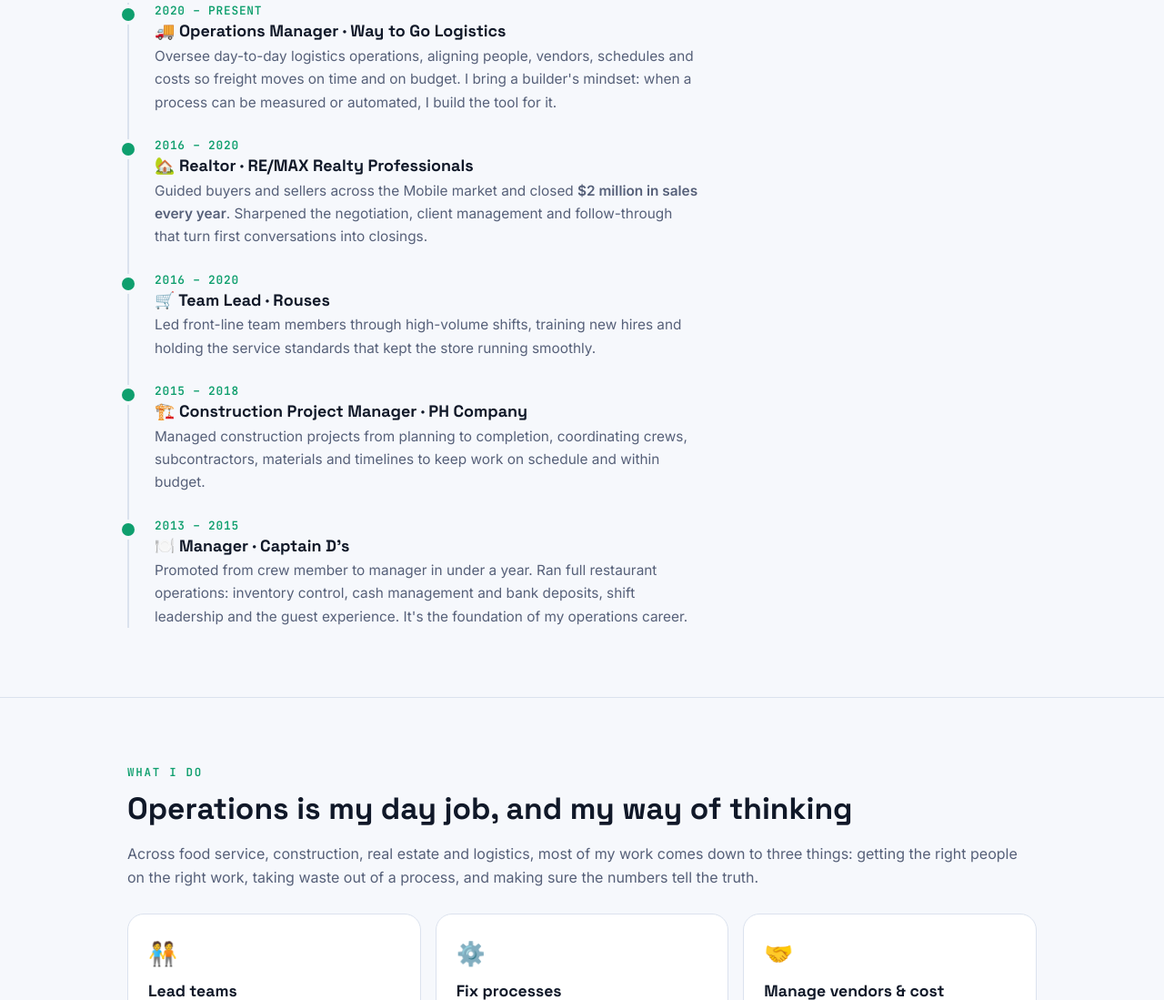
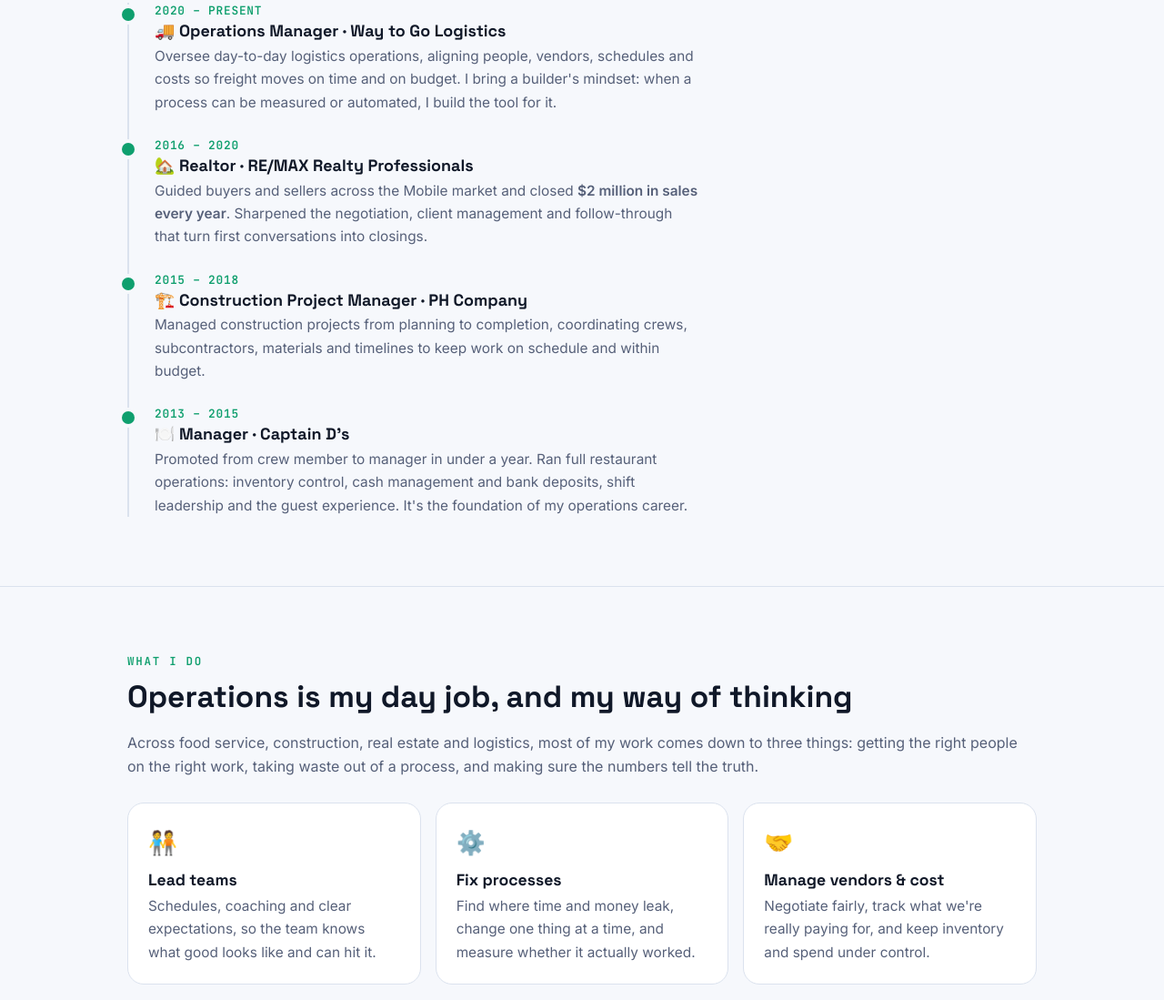
Before and after one commit to demetriusreynolds251-maker/demetriusreynolds251-maker.github.io, a plain HTML site: page index.html in a window 1280 px wide. Shown: the part 1902-3001 px from the top of the page at 91% size. Drawn offline with Linux system fonts and the light colour scheme.

Commit message:
Remove Rouses from My path
Co-Authored-By: Claude Opus 5.5 <noreply@anthropic.com>

```diff
--- a/index.html
+++ b/index.html
@@ -118,7 +118,6 @@ footer{padding:36px 0 54px;color:var(--muted);font-size:.86rem;border-top:1px so
   <div class="path">
     <div class="step reveal"><div class="yr">2020 – PRESENT</div><h3>🚚 Operations Manager · Way to Go Logistics</h3><p>Oversee day-to-day logistics operations, aligning people, vendors, schedules and costs so freight moves on time and on budget. I bring a builder's mindset: when a process can be measured or automated, I build the tool for it.</p></div>
     <div class="step reveal"><div class="yr">2016 – 2020</div><h3>🏡 Realtor · RE/MAX Realty Professionals</h3><p>Guided buyers and sellers across the Mobile market and closed <b>$2 million in sales every year</b>. Sharpened the negotiation, client management and follow-through that turn first conversations into closings.</p></div>
-    <div class="step reveal"><div class="yr">2016 – 2020</div><h3>🛒 Team Lead · Rouses</h3><p>Led front-line team members through high-volume shifts, training new hires and holding the service standards that kept the store running smoothly.</p></div>
     <div class="step reveal"><div class="yr">2015 – 2018</div><h3>🏗️ Construction Project Manager · PH Company</h3><p>Managed construction projects from planning to completion, coordinating crews, subcontractors, materials and timelines to keep work on schedule and within budget.</p></div>
     <div class="step reveal" style="padding-bottom:0"><div class="yr">2013 – 2015</div><h3>🍽️ Manager · Captain D's</h3><p>Promoted from crew member to manager in under a year. Ran full restaurant operations: inventory control, cash management and bank deposits, shift leadership and the guest experience. It's the foundation of my operations career.</p></div>
   </div>
```
